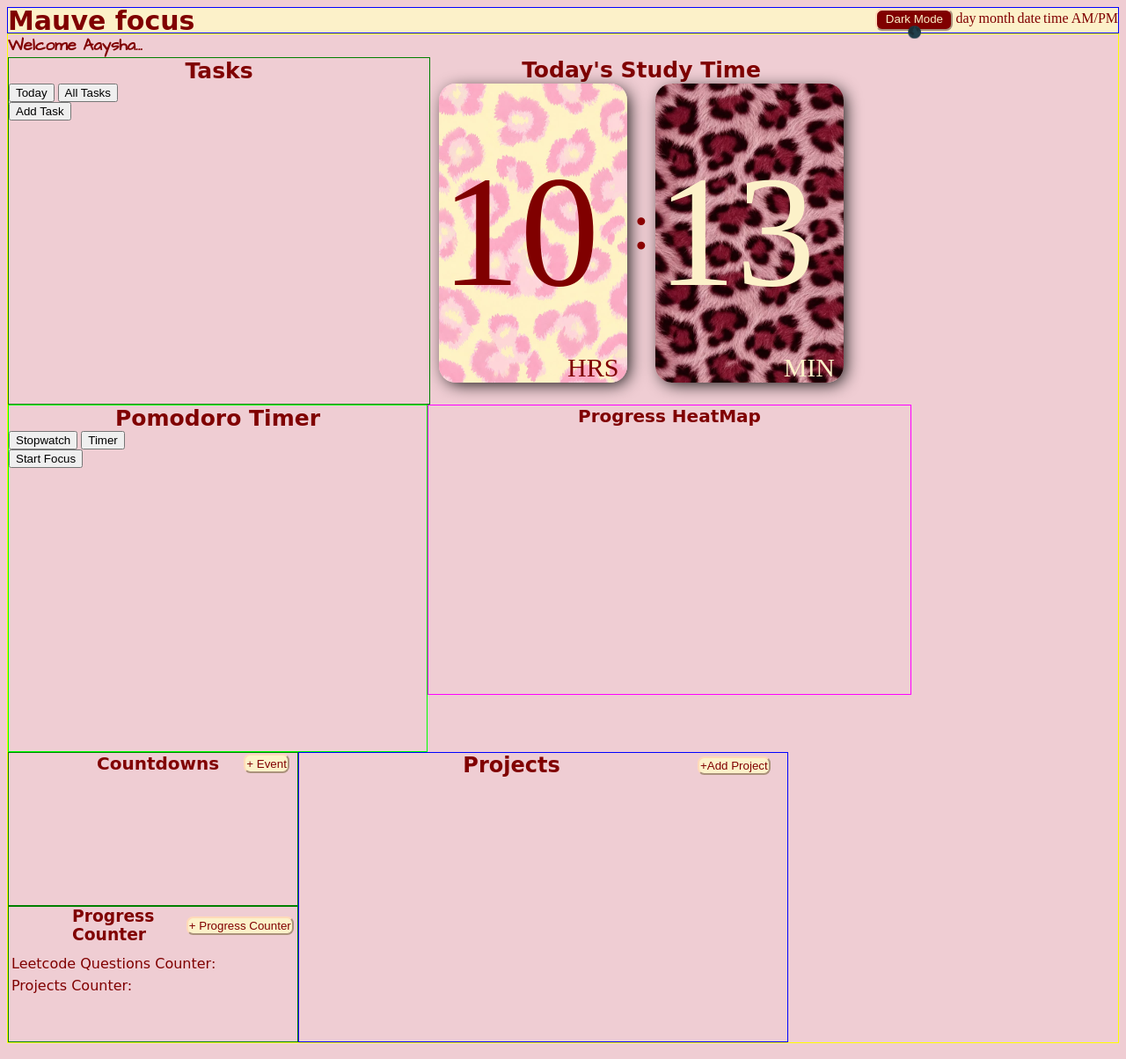
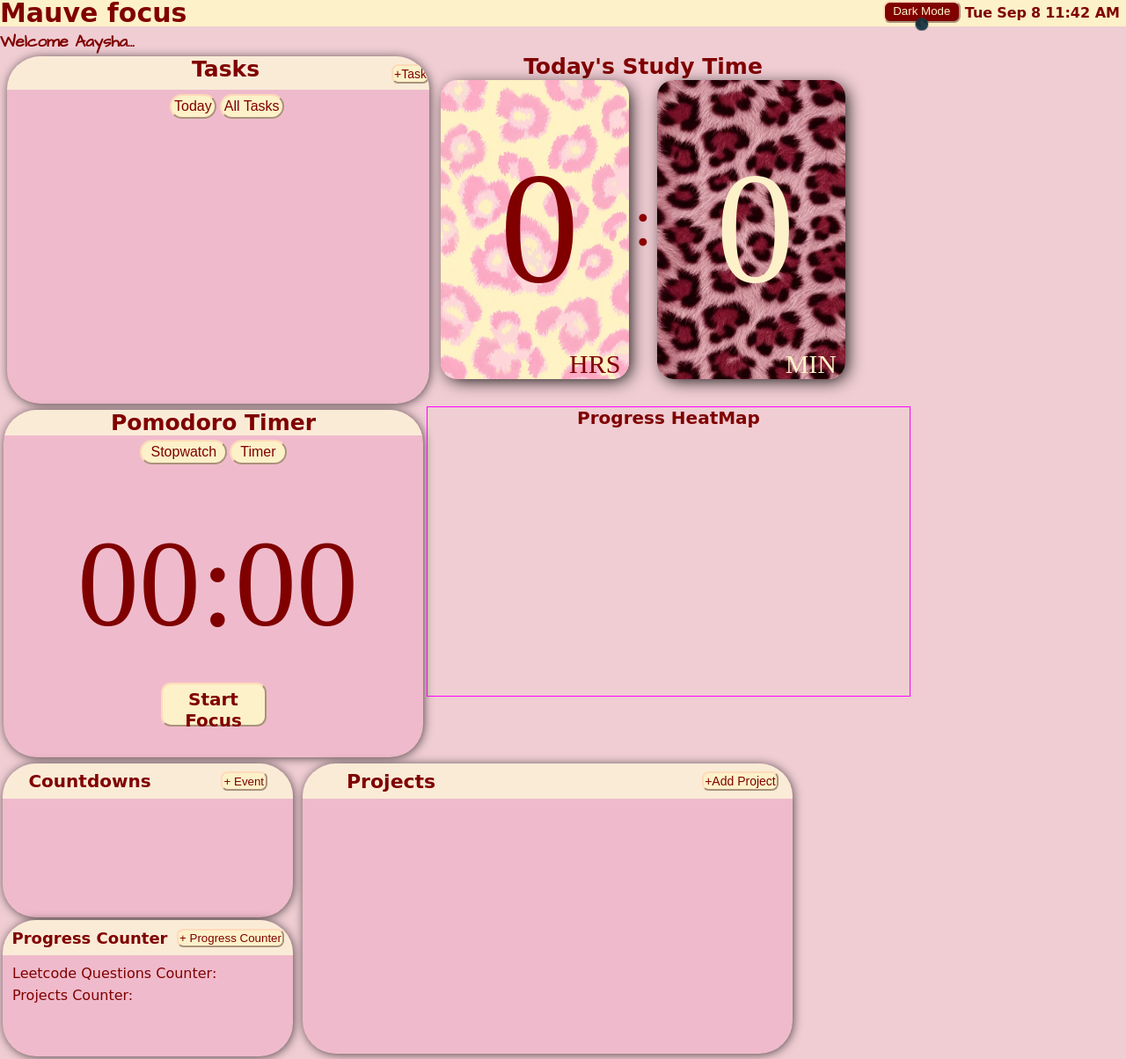
Before and after one commit to theashcash/mauve-focus, a plain HTML site: page index.html in a window 1280 px wide. Shown: the whole page at 88% size. Drawn offline with Linux system fonts and the light colour scheme; a web font is replaced by a local one.

Commit message:
Build timer and study time tracker

```diff
--- a/index.html
+++ b/index.html
@@ -29,14 +29,15 @@
         <section class="welcome">
             <h3>Welcome Aaysha...</h3>
         </section>
-
         <section class="tasks">
+            <div class="header">
                 <h3>Tasks</h3>
+                <button id="add-task" type="button">+Task</button>
+            </div>
             <section class="task-filter">
                 <button type="button">Today</button>
                 <button type="button">All Tasks</button>
             </section>
-            <button type="button">Add Task</button>
         </section>
 
         <section class="study-time">
@@ -46,14 +47,14 @@
             <section class="study-time-display">
 
                 <section class="hour-time-box">
-                    <span class="time-value">10</span>
+                    <span class="time-value">0</span>
                     <span class="time-label">HRS</span>
                 </section>
 
                 <span class="time-separator">:</span>
 
                 <section class="min-time-box">
-                    <span class="time-value">13</span>
+                    <span class="time-value">0</span>
                     <span class="time-label">MIN</span>
                 </section>
 
@@ -61,12 +62,20 @@
         </section>
 
         <section class="pomodoro">
+            <section class="pomodoro-header">
                 <h3>Pomodoro Timer</h3>
+            </section>
             <section class="timer-mode">
                 <button type="button">Stopwatch</button>
                 <button type="button">Timer</button>
             </section>
-            <button>Start Focus</button>
+            <span id="timer-display">00:00</span>
+            <button id="start-focus" type="button">Start Focus</button>
+            <section id="post-start">
+                <button id="pause-focus" type="button">Pause Focus</button>
+                <button id="resume-focus" type="button">Resume Focus</button>
+                <button id="stop-focus" type="button">Stop Focus</button>
+            </section>
         </section>
 
         <section class="contribution-calendar">
@@ -74,32 +83,39 @@
         </section>
         <section class="countdowns">
             <section class="day-counter">
+
+                <section class="countdown-header">
                     <h2>Countdowns</h2>
                     <button>+ Event</button>
                 </section>
+
+            </section>
             <section class="progress">
+                <section class="progress-header">
                     <h3>Progress Counter</h3>
                     <button type="button">+ Progress Counter</button>
-                <div class="activties">
+                </section>
+                <div class="activities">
                     <p>Leetcode Questions Counter:</p>
                     <p>Projects Counter:</p>
                 </div>
-
             </section>
         </section>
 
        <section class="projects">
+
+            <section class="projects-header">
                 <h2>Projects</h2>
                 <button type="button">+Add Project</button>
+            </section>
 
             <section class="project-list">
             </section>
 
         </section>
 
-
     </main>
-
+    <script src="./script.js"></script>
 </body>
 
 </html>
--- a/script.js
+++ b/script.js
@@ -0,0 +1,103 @@
+const days=["Sunday","Monday","Tuesday","Wednesday","Thursday","Friday","Saturday"];
+const months=["January","February","March","April","May","June","July","August","September","October","November","December"];
+const now=new Date();
+const day=days[now.getDay()]; //day.substring(0,3) for Sun formatting
+const month=months[now.getMonth()]; //month.substring(0,3) for Jun Formatting
+const date=now.getDate();
+const hour=now.getHours();
+const minute=now.getMinutes();
+let time;
+let displayHour=(hour+12)%12; //conversion to 12 hour clock
+if(displayHour==0) displayHour=12;
+if(hour>=12){
+    if(minute<10){
+        time=displayHour+":"+"0"+minute+" PM";
+    }
+    else{
+        time=displayHour+":"+minute+" PM";
+    }
+
+}
+else {
+
+    if(minute<10){
+        time=displayHour+":"+"0"+minute+" AM";
+    }
+    else{
+        time=displayHour+":"+minute+" AM";
+    }
+}
+
+//header content
+const info=document.querySelector(".info");
+const menuItems=info.querySelectorAll("p"); //[day,month,date,time AM/PM]
+menuItems[0].textContent=day.substring(0,3);
+menuItems[1].textContent=month.substring(0,3);
+menuItems[2].textContent=date;
+menuItems[3].textContent=time;
+
+//timer
+let displaySecond;
+let displayMinute;
+let totalSeconds=0;
+let totalStudyTime=0;
+let timer;
+
+
+let minStudyTime=document.querySelector(".min-time-box");
+let minStudyTimeVal=minStudyTime.querySelector(".time-value");
+let hourStudyTime=document.querySelector(".hour-time-box");
+let hourStudyTimeVal=hourStudyTime.querySelector(".time-value");
+
+
+const timerDisplay=document.querySelector("#timer-display");
+const startFocus=document.querySelector("#start-focus");
+const stopFocus=document.querySelector("#stop-focus");
+const pauseFocus=document.querySelector("#pause-focus");
+const resumeFocus=document.querySelector("#resume-focus");
+const postStart=document.querySelector("#post-start");
+postStart.hidden=true;
+resumeFocus.hidden=true;
+startFocus.addEventListener("click",() => {
+    startFocus.hidden=true;
+    postStart.hidden=false;
+    timer=setInterval(()=> {
+        totalSeconds++;
+        displayMinute=Math.floor(totalSeconds/60);
+        displaySecond=totalSeconds%60;
+        if(displayMinute<10) displayMinute="0"+displayMinute;
+        if(displaySecond<10) displaySecond="0"+displaySecond;
+        timerDisplay.textContent=displayMinute+":"+displaySecond;
+    },1000);
+});
+stopFocus.addEventListener("click",()=>{
+    startFocus.hidden=false;
+    postStart.hidden=true;
+    timerDisplay.textContent="00:00";
+    clearInterval(timer);
+    totalStudyTime+=totalSeconds;
+    totalSeconds=0;
+    let totalStudyHours=Math.floor(totalStudyTime/3600);
+    let totalStudyMin=Math.floor((totalStudyTime%3600)/60);
+    if(totalStudyMin<10) totalStudyMin="0"+totalStudyMin;
+    minStudyTimeVal.textContent=totalStudyMin;
+    hourStudyTimeVal.textContent=totalStudyHours;
+});
+pauseFocus.addEventListener("click",()=>{
+    pauseFocus.hidden=true;
+    resumeFocus.hidden=false;
+    clearInterval(timer);
+
+});
+resumeFocus.addEventListener("click",()=>{
+    pauseFocus.hidden=false;
+    resumeFocus.hidden=true;
+    timer=setInterval(()=> {
+        totalSeconds++;
+        displayMinute=Math.floor(totalSeconds/60);
+        displaySecond=totalSeconds%60;
+        if(displayMinute<10) displayMinute="0"+displayMinute;
+        if(displaySecond<10) displaySecond="0"+displaySecond;
+        timerDisplay.textContent=displayMinute+":"+displaySecond;
+    },1000);
+});
--- a/style.css
+++ b/style.css
@@ -1,14 +1,19 @@
 *{
     box-sizing:border-box;
 }
-body{
-    width:auto;
-    height:auto;
-    background-color:rgb(239, 205, 211);
+body {
+    margin: 0;
+    width: 100%;
+    min-height: 100vh;
+    background-color: rgb(239, 205, 211);
+}
+header {
+    position: sticky;
+    top: 0;
+    z-index: 100;
 }
 .menu-bar {
     width: 100%;
-    border: 1px solid blue;
     height: 30px;
     display: flex;
     margin: 0;
@@ -28,12 +33,15 @@ body{
 .info{
     color:maroon;
     display:flex;
-    gap:3px;
+    gap:5px;
+    margin-right:7px;
 }
 .info p{
+    font-family: "Shadows Into Light Two", cursive;
+    font-weight:700;
     margin:0px;
     padding:0px;
-    margin-top: 3px;
+    margin-top:5px;
 }
 #mode-btn{
     margin-top:1px;
@@ -49,29 +57,66 @@ body{
 .welcome h3{
     font-family: "Architects Daughter", cursive;
     margin:0px;
+    margin-top:5px;
     color:maroon;
 }
 .welcome {
     flex-basis: 100%;
 }
-main{
-    border:1px solid yellow;
-    display:flex;
+main {
+    width: 100%;
+    display: flex;
     flex-wrap: wrap;
 }
 .tasks{
     width:480px;
     height: 395px;
-    border:1px solid green;
-
+    background-color:rgb(239, 187, 204);
+    margin:3px;
+    margin-left:8px;
+    border-radius: 1cm;
+    overflow:hidden;
+    box-shadow: 1px 1px 12px -1px rgba(0,0,0,0.75);
 }
 .tasks h3{
     margin:0;
+    padding-left:210px;
     font-size:25px;
     font-family: "Shadows Into Light Two", cursive;
     color:maroon;
-    text-align: center;
+
 }
+.header{
+    display:flex;
+    background-color:antiquewhite;
+}
+#add-task{
+    color: maroon;
+    font-size:14px;
+    background-color: rgb(252,241,201);
+    padding:1px;
+    height:20%;
+    margin:7px;
+    border-radius: 0.2cm;
+    border-color: peachpuff;
+    margin-left:150px;
+    margin-top:9px;
+
+}
+.task-filter{
+    margin-left:185px;
+    margin-top:5px;
+}
+.task-filter>button{
+    color: maroon;
+    background-color: rgb(252,241,201);
+    padding: 3px;
+    border-radius: 0.4cm;
+    border-color: peachpuff;
+    font-size:16px;
+    margin:0;
+}
+
 .study-time{
     width:480px;
 }
@@ -126,23 +171,135 @@ main{
     font-size:180px;
     padding-top:65px;
     padding-right:30px;
+    margin-left:20px;
 }
 .time-label{
     font-size:30px;
     text-align: end;
     padding-right: 10px;;
 }
-.pomodoro{
-    width:477px;
-    height:395px;
-    border:1px solid lime;
+.pomodoro {
+    width: 477px;
+    height: 395px;
+    background-color: rgb(239, 187, 204);
+    margin: 4px;
+    border-radius: 1cm;
+    overflow: hidden;
+    box-shadow: 1px 1px 12px -1px rgba(0,0,0,0.75);
+
+    display: flex;
+    flex-direction: column;
 }
-.pomodoro>h3{
-    margin:0;
-    font-size:25px;
+#timer-display{
+    width:100%;
+    height:90%;
+    margin:0px;
+    margin-left:20px;
+    text-align: center;
+    font-size:140px;
+    padding-top:55px;
+    padding-right:30px;
+    color:maroon;
+}
+.pomodoro-header {
+    display: flex;
+    justify-content: center;
+    align-items: center;
+    height: 40px;
+    background-color: antiquewhite;
+}
+.pomodoro-header > h3 {
+    margin: 0;
+    font-size: 25px;
     font-family: "Shadows Into Light Two", cursive;
-    color:maroon;
+    color: maroon;
+}
+.timer-mode {
+    display: flex;
+    justify-content: center;
+    gap: 3px;
+    margin-top: 5px;
+}
+
+.timer-mode > button {
+    color: maroon;
+    background-color: rgb(252,241,201);
+    padding: 3px 10px;
+    border-radius: 0.4cm;
+    border-color: peachpuff;
+    font-size: 16px;
+}
+#start-focus {
+    color: maroon;
+    background-color: rgb(252,241,201);
+    font-family: "Shadows Into Light Two", cursive;
+    font-size: 20px;
+    border-radius: .3cm;
+    font-weight: 600;
+    border-color: peachpuff;
+    padding:5px;
+    width: 120px;
+    height: 50px;
+
+    margin-top:auto;
+    margin-left: auto;
+    margin-right: auto;
+    margin-bottom:35px;
+}
+#post-start{
     text-align: center;
+    margin:0px;
+}
+#pause-focus{
+    color: maroon;
+    background-color: rgb(252,241,201);
+    font-family: "Shadows Into Light Two", cursive;
+    font-size: 20px;
+    border-radius: .3cm;
+    font-weight: 600;
+    border-color: peachpuff;
+    padding:5px;
+    width: 120px;
+    height: 45px;
+
+    margin-top: auto;
+    margin-left: auto;
+    margin-right: auto;
+    margin-bottom: 35px;
+}
+#stop-focus{
+    color: maroon;
+    background-color: rgb(252,241,201);
+    font-family: "Shadows Into Light Two", cursive;
+    font-size: 20px;
+    border-radius: .3cm;
+    font-weight: 600;
+    border-color: peachpuff;
+    padding:5px;
+    width: 120px;
+    height: 45px;
+
+    margin-top: auto;
+    margin-left: auto;
+    margin-right: auto;
+    margin-bottom: 35px;
+}
+#resume-focus{
+    color: maroon;
+    background-color: rgb(252,241,201);
+    font-family: "Shadows Into Light Two", cursive;
+    font-size: 20px;
+    border-radius: .3cm;
+    font-weight: 600;
+    border-color: peachpuff;
+    padding:5px;
+    width: 130px;
+    height: 45px;
+
+    margin-top: auto;
+    margin-left: auto;
+    margin-right: auto;
+    margin-bottom: 35px;
 }
 .contribution-calendar{
     width:550px;
@@ -157,55 +314,77 @@ main{
     text-align: center;
 }
 .day-counter {
-    border: 1px solid green;
     width: 330px;
+    height: 175px;
+    margin: 3px;
+    background-color: rgb(239, 187, 204);
+    border-radius: 1cm;
+    overflow: hidden;
+    box-shadow: 1px 1px 12px -1px rgba(0,0,0,0.75);
+
     font-family: "Shadows Into Light Two", cursive;
     color: maroon;
-    height: 175px;
+}
+
+.countdown-header {
+    height: 40px;
+    background-color: antiquewhite;
 
     display: flex;
-    flex-wrap: wrap;
     align-items: center;
-    align-content: flex-start;
 }
-.day-counter>h2{
+
+.countdown-header > h2 {
     font-size: 20px;
     margin: 0;
     width: 60%;
     text-align: center;
-    padding-left:100px;
 }
-.day-counter>button{
+
+.countdown-header > button {
     color: maroon;
     background-color: rgb(252,241,201);
     padding: 1.5px;
     border-radius: 0.2cm;
     border-color: peachpuff;
-    margin-left: 70px;
+    margin-left: 50px;
 }
 
+.progress {
+    width: 330px;
+    height: 155px;
+    margin: 3px;
 
-.progress {
+    background-color: rgb(239, 187, 204);
+    border-radius: 1cm;
+    overflow: hidden;
+    box-shadow: 1px 1px 12px -1px rgba(0,0,0,0.75);
+
+    font-family: "Shadows Into Light Two", cursive;
+    color: maroon;
+
     display: flex;
     flex-wrap: wrap;
-    border: 1px solid green;
-    width: 330px;
-    font-family: "Shadows Into Light Two", cursive;
-    color: maroon;
-    height: 155px;
-    column-gap: 5px;
-    row-gap: 10px;
-    align-items: center;
     align-content: flex-start;
 }
+.progress-header {
+    width: 100%;
+    height: 40px;
+    background-color: antiquewhite;
 
-.progress > h3 {
+    display: flex;
+    align-items: center;
+}
+
+.progress-header > h3 {
     margin: 0;
     width: 60%;
-    padding-left: 72px;
+    text-align: center;
+    font-size: 18px;
+    white-space: nowrap;
 }
 
-.progress > button {
+.progress-header > button {
     color: maroon;
     background-color: rgb(252,241,201);
     padding: 1px;
@@ -215,37 +394,56 @@ main{
 }
 
 .activities {
-    flex-basis: 100%;
+    width: 100%;
+    padding: 8px;
 }
 
 .progress p {
     margin: 0;
     padding: 3px;
 }
+
 .projects {
-    border: 1px solid blue;
+    width: 557px;
     height: 330px;
-    width: 557px;
+    margin: 3px;
+    margin-left:8px;
+
+    background-color: rgb(239, 187, 204);
+    border-radius: 1cm;
+    overflow: hidden;
+    box-shadow: 1px 1px 12px -1px rgba(0,0,0,0.75);
+
     font-family: "Shadows Into Light Two", cursive;
     color: maroon;
 
     display: flex;
     flex-wrap: wrap;
     align-content: flex-start;
+}
+.projects-header {
+    width: 100%;
+    height: 40px;
+    background-color: antiquewhite;
+
+    display: flex;
     align-items: center;
 }
-.projects > h2 {
+
+.projects-header > h2 {
     margin: 0;
-    padding-left:150px;
     width: 60%;
-    text-align: center;
+    text-align:left;
+    margin-left:50px;
+    font-size: 22px;
 }
 
-.projects > button {
+.projects-header > button {
     color: maroon;
     background-color: rgb(252,241,201);
     padding: 1px;
     border-radius: 0.2cm;
     border-color: peachpuff;
-    margin-left:120px;
+    margin-left: 70px;
+    font-size: 14px;
 }
```
Lines whose indentation alone changed are shown as unchanged.
